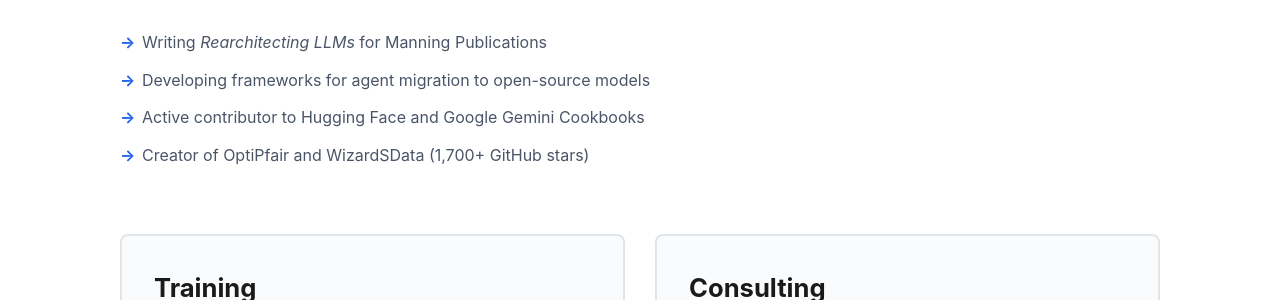
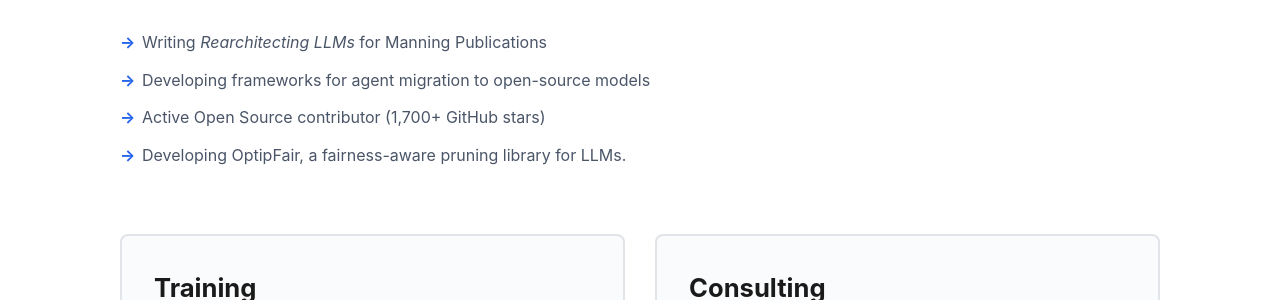
Before and after one commit to peremartra/peremartra.github.io, a Jekyll site: the page built from index.md, in a window 1280 px wide. Shown: the part 520-820 px from the top of the page. Built offline with Jekyll 4.4.1, drawn with Linux system fonts in a browser that asks for light colours.

Commit message:
Update contributions and project descriptions in index.md

```diff
--- a/index.md
+++ b/index.md
@@ -11,5 +11,5 @@
 
 - Writing *Rearchitecting LLMs* for Manning Publications
 - Developing frameworks for agent migration to open-source models
-- Active contributor to Hugging Face and Google Gemini Cookbooks
-- Creator of OptiPfair and WizardSData (1,700+ GitHub stars)
+- Active Open Source contributor (1,700+ GitHub stars)
+- Developing OptipFair, a fairness-aware pruning library for LLMs.
```
